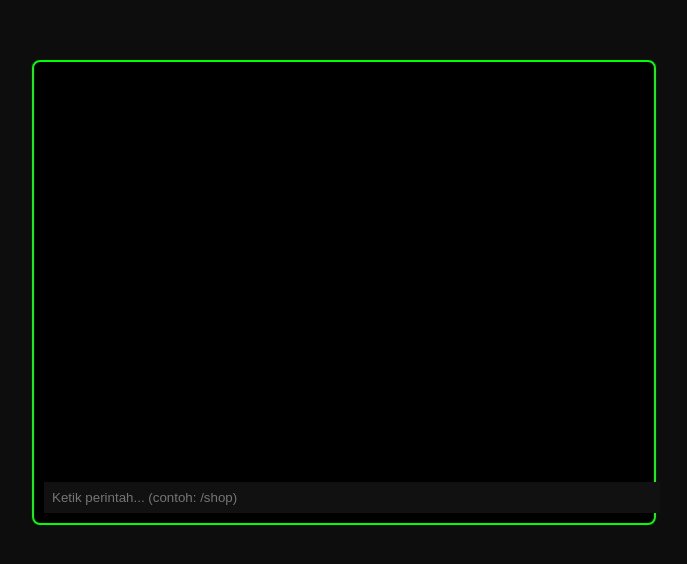
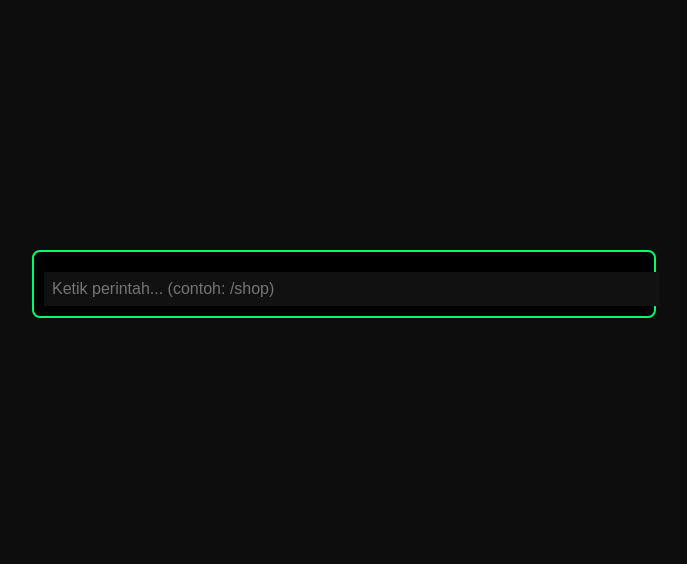
Before and after one commit to hezzarmdn/rpg-website, a website: page index.html in a window 1280 px wide. Shown: the part 116-680 px from the top of the page, without its empty margins (296-983 px from the left). Drawn offline with Linux system fonts and the light colour scheme.

Commit message:
Update style.css

```diff
--- a/style.css
+++ b/style.css
@@ -1,33 +1,38 @@
 body {
   background: #0d0d0d;
-  color: #0f0;
+  color: #00ff66;
   font-family: monospace;
   display: flex;
   justify-content: center;
   align-items: center;
   height: 100vh;
+  margin: 0;
 }
 
 #game {
   width: 90%;
   max-width: 600px;
-  border: 2px solid #0f0;
+  border: 2px solid #00ff66;
   padding: 10px;
   border-radius: 8px;
   background: #000;
+  display: flex;
+  flex-direction: column;
 }
 
 #output {
-  height: 400px;
+  flex: 1;
   overflow-y: auto;
   margin-bottom: 10px;
+  white-space: pre-wrap;
 }
 
 #input {
   width: 100%;
   padding: 8px;
   background: #111;
-  color: #0f0;
+  color: #00ff66;
   border: none;
   outline: none;
+  font-size: 16px;
 }
```
